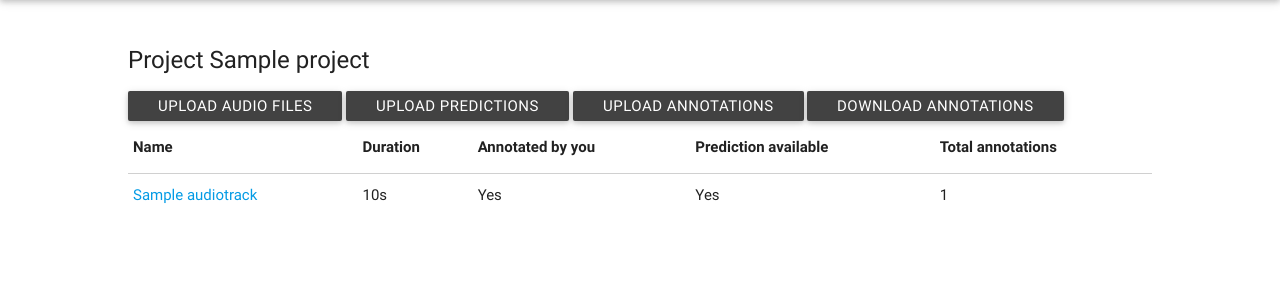
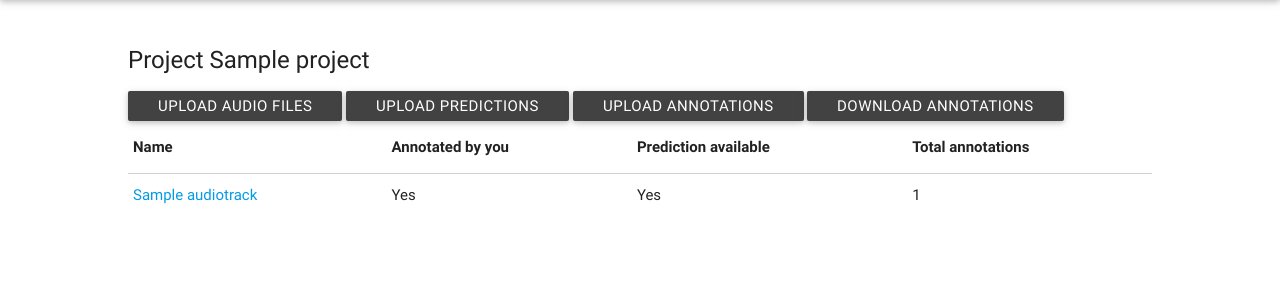
Before and after one commit to microfaune/MicrofauneAnnotator, a Django app: page /project/1/ in a window 1280 px wide. Shown: the part 64-364 px from the top of the page. Run offline with Django 3.2, Linux system fonts and the light colour scheme; a user stored in the database is signed in; tables that the repository leaves empty hold one stand-in row (values such as "Sample post"); some libraries are stand-ins or nearby versions.

Commit message:
Remove broken duration

```diff
--- a/annotate/templates/annotate/project_homepage.html
+++ b/annotate/templates/annotate/project_homepage.html
@@ -14,7 +14,6 @@
   <thead>
     <tr>
       <th scope="col">Name</th>
-      <th scope="col">Duration</th>
       <th scope="col">Annotated by you</th>
       <th scope="col">Prediction available</th>
       <th scope="col">Total annotations</th>
@@ -24,7 +23,6 @@
     {% for track in tracks %}
     <tr>
       <td><a href="{% url 'audiotrack_homepage' audiotrack_id=track.id %}"> {{ track.name }}</a></td>
-      <td>{{ track.duration|floatformat }}s</td>
       <td>{{ track.user_annotation }}</td>
       <td>{% if track.prediction %}Yes{% else %}No{% endif %}</td>
       <td>{{ track.annotation_count }}</td>
```
